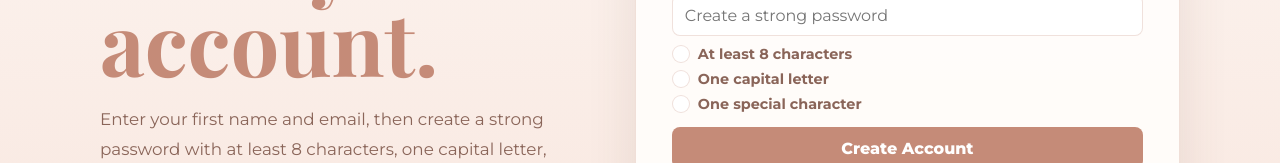
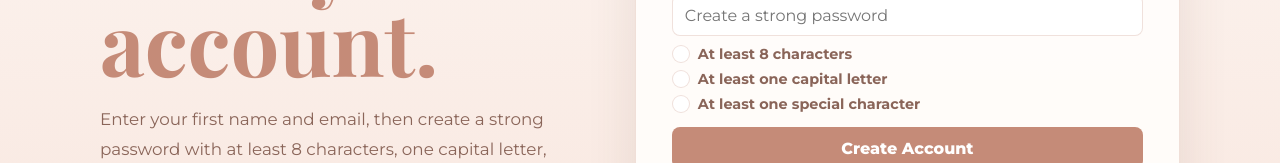
Before and after one commit to ASA-44/lula-s-pastry, a Next.js app: page /signin in a window 1280 px wide. Shown: the part 471-634 px from the top of the page. Built offline with nearby package versions, Linux system fonts and the light colour scheme; no server answers; a web font is replaced by a local one.

Commit message:
Fix password checklist feedback

```diff
--- a/app/globals.css
+++ b/app/globals.css
@@ -542,6 +542,10 @@ button {
   color: var(--success-text);
 }
 
+.password-checklist li.invalid {
+  color: var(--muted);
+}
+
 .password-check-icon {
   display: inline-flex;
   align-items: center;
@@ -552,10 +556,12 @@ button {
   border-radius: 999px;
   color: var(--success-text);
   background: white;
+  font-size: 0.78rem;
+  font-weight: 900;
 }
 
 .password-checklist li.valid .password-check-icon {
-  border-color: rgba(38, 100, 49, 0.35);
+  border-color: var(--success-text);
   background: var(--success-bg);
 }
 
--- a/components/PasswordChecklist.tsx
+++ b/components/PasswordChecklist.tsx
@@ -1,7 +1,6 @@
 "use client";
 
-import { useMemo, useState } from "react";
-import { Check } from "lucide-react";
+import { useEffect, useRef, useState } from "react";
 
 const passwordRules = [
   {
@@ -9,42 +8,51 @@ const passwordRules = [
     test: (password: string) => password.length >= 8
   },
   {
-    label: "One capital letter",
+    label: "At least one capital letter",
     test: (password: string) => /[A-Z]/.test(password)
   },
   {
-    label: "One special character",
+    label: "At least one special character",
     test: (password: string) => /[^A-Za-z0-9]/.test(password)
   }
 ];
 
 export function PasswordChecklist() {
+  const inputRef = useRef<HTMLInputElement>(null);
   const [password, setPassword] = useState("");
-  const ruleStates = useMemo(
-    () => passwordRules.map((rule) => ({ ...rule, valid: rule.test(password) })),
-    [password]
-  );
+  const ruleStates = passwordRules.map((rule) => ({ ...rule, valid: rule.test(password) }));
+
+  function updatePassword() {
+    setPassword(inputRef.current?.value ?? "");
+  }
+
+  useEffect(() => {
+    updatePassword();
+    const timeoutId = window.setTimeout(updatePassword, 250);
+    return () => window.clearTimeout(timeoutId);
+  }, []);
 
   return (
     <div className="form-row">
       <label htmlFor="password">Password</label>
       <input
         id="password"
+        ref={inputRef}
         name="password"
         type="password"
         minLength={8}
         pattern="(?=.*[A-Z])(?=.*[^A-Za-z0-9]).{8,}"
         title="At least 8 characters, one capital letter, and one special character"
         placeholder="Create a strong password"
-        value={password}
-        onChange={(event) => setPassword(event.target.value)}
+        onInput={updatePassword}
+        onChange={updatePassword}
         required
       />
       <ul className="password-checklist" aria-live="polite">
         {ruleStates.map((rule) => (
-          <li className={rule.valid ? "valid" : ""} key={rule.label}>
+          <li className={rule.valid ? "valid" : "invalid"} key={rule.label}>
             <span className="password-check-icon" aria-hidden="true">
-              {rule.valid && <Check size={14} strokeWidth={3} />}
+              {rule.valid ? "✓" : ""}
             </span>
             {rule.label}
           </li>
```
